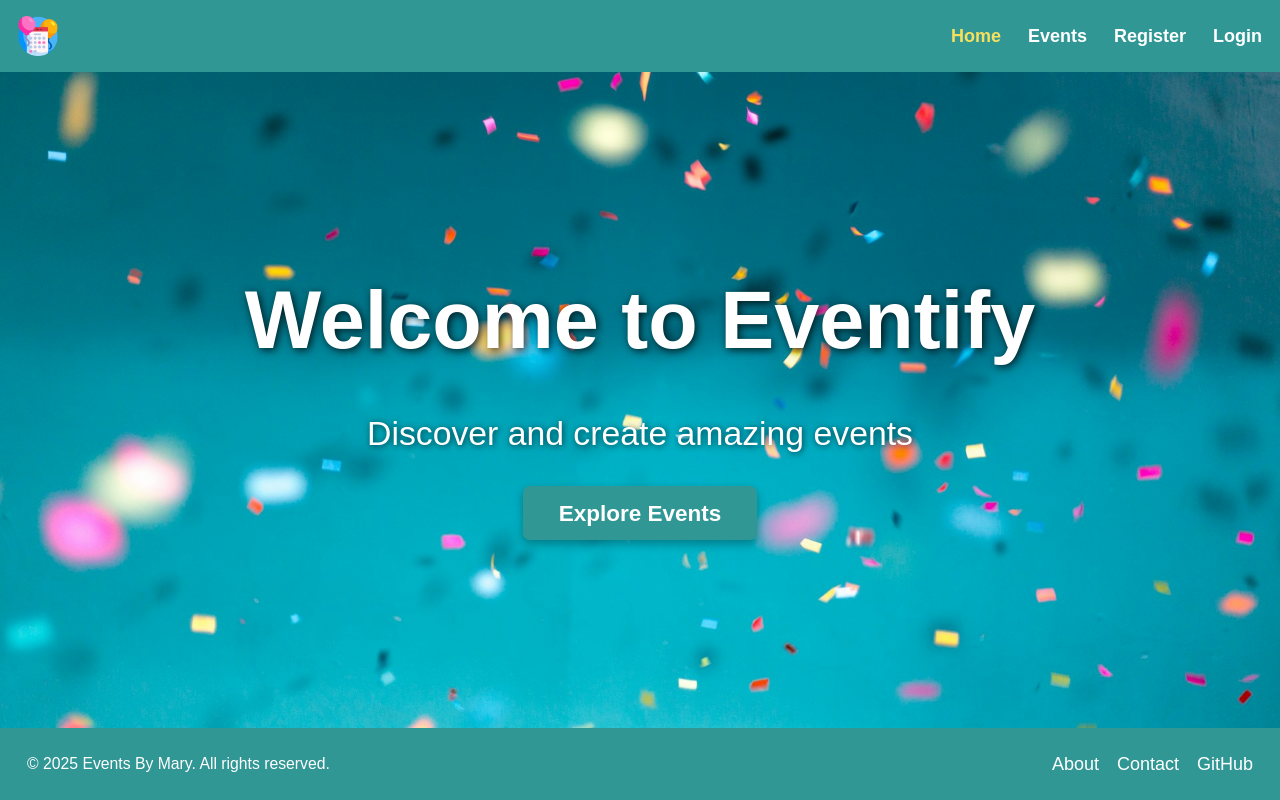
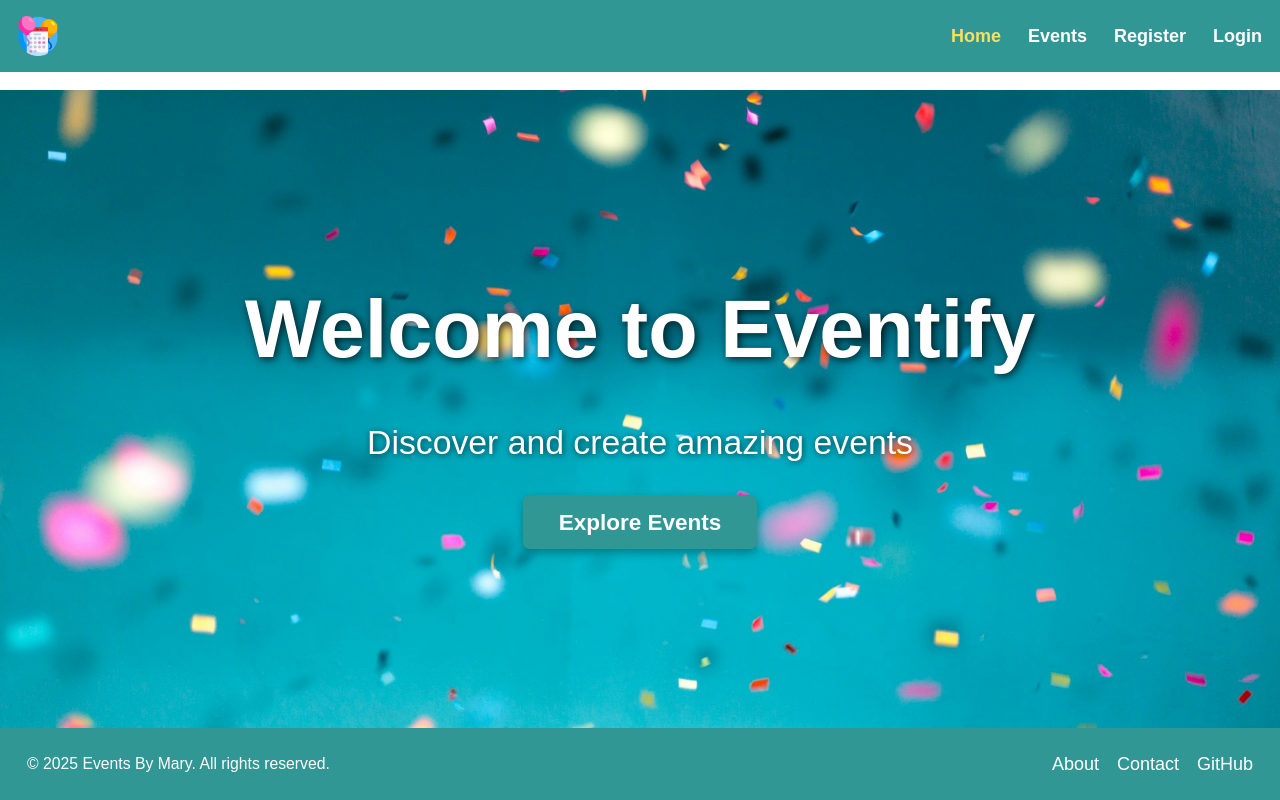
Before and after one commit to marycala/PROYECTO-13-FRONT, a React (Vite) app: page / in a window 1280 px wide. Built offline with nearby package versions, Linux system fonts and the light colour scheme; no server answers.

Commit message:
Agrego padding superior al contenido en AppLayout para separar del header

```diff
--- a/src/layouts/AppLayout.jsx
+++ b/src/layouts/AppLayout.jsx
@@ -10,7 +10,7 @@ const AppLayout = () => {
         <Header />
       </Box>
 
-      <Box id="scroll-container" h="82vh" overflowY="auto">
+      <Box id="scroll-container" h="82vh" overflowY="auto" pt="4">
         <Outlet />
       </Box>
 
```
